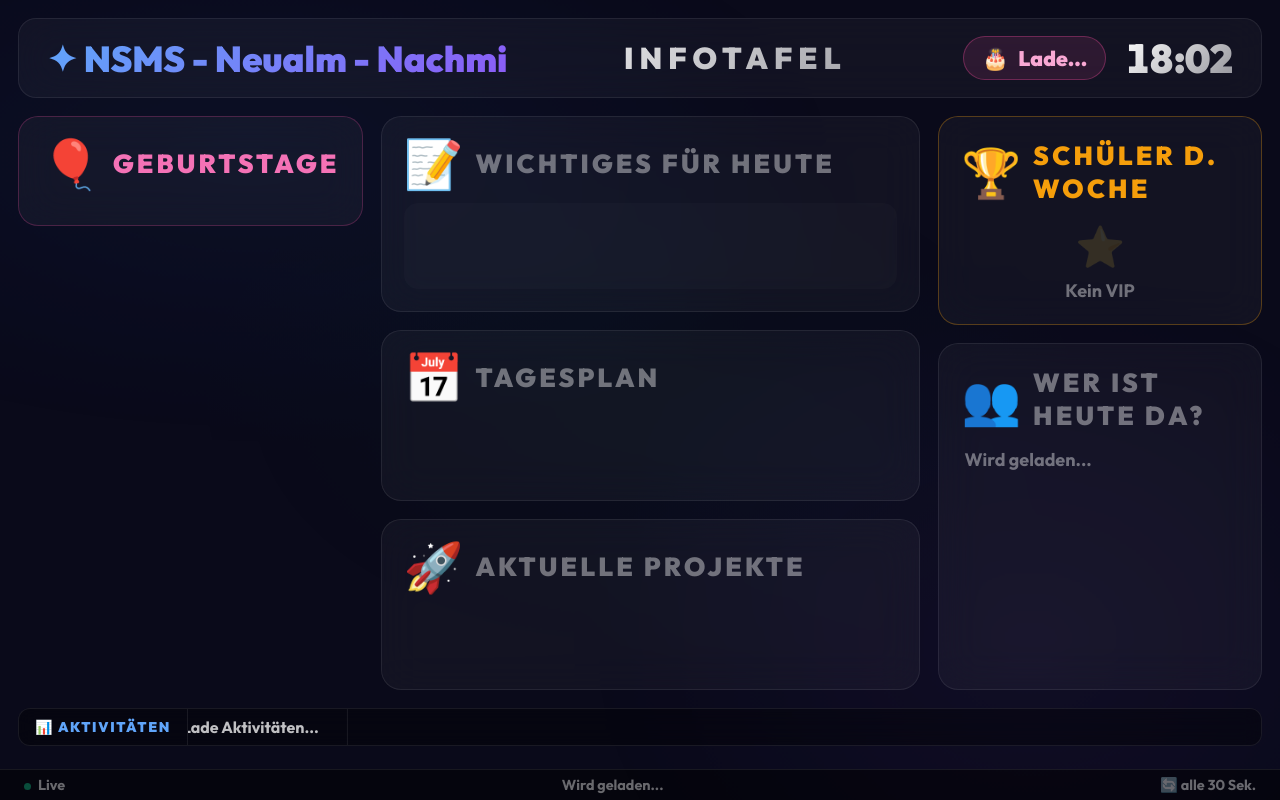
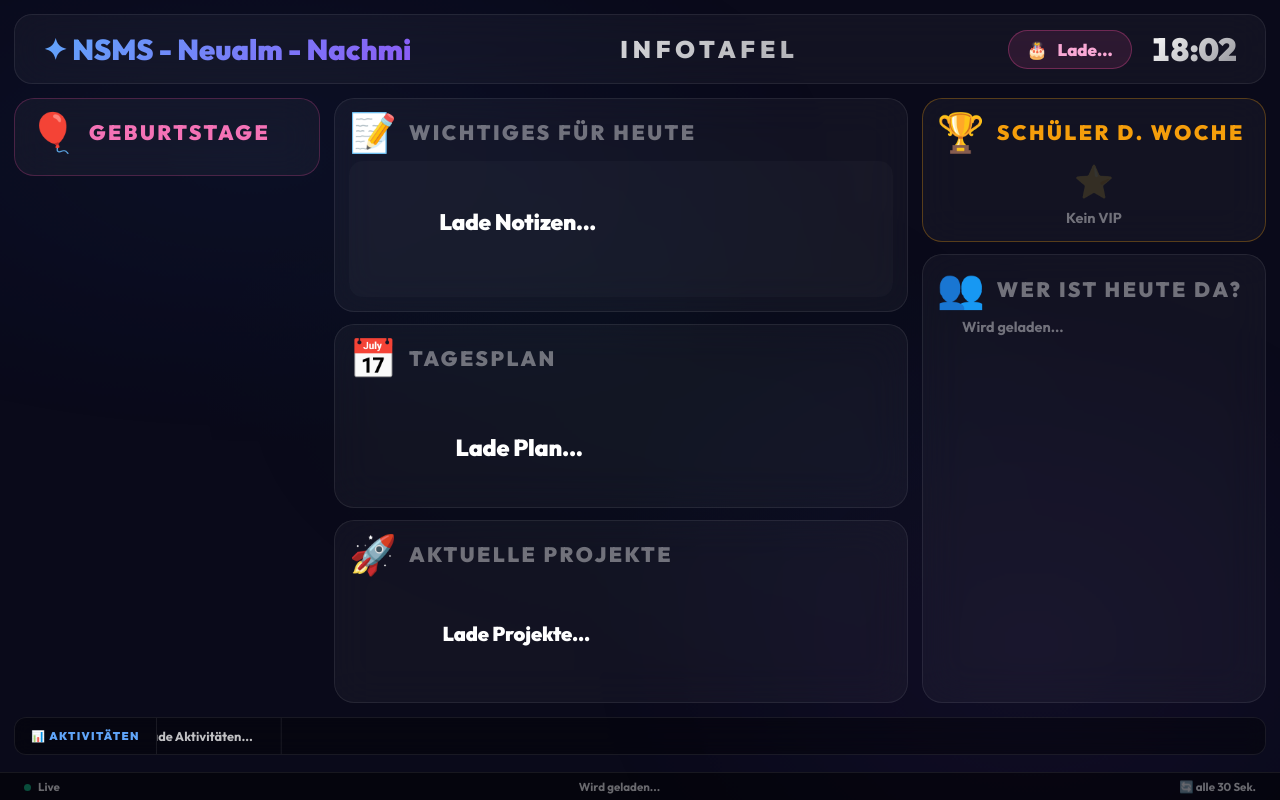
Before and after one commit to sbnmsstadt/neualm, a plain HTML site: page display/index.html in a window 1280 px wide. Drawn offline with Linux system fonts and the light colour scheme; no server answers.

Commit message:
Add files via upload

```diff
--- a/display/index.html
+++ b/display/index.html
@@ -20,7 +20,7 @@
             --text-muted: rgba(255,255,255,0.4);
         }
 
-        html { font-size: 125%; }
+        html { font-size: 100%; }
 
         * { margin: 0; padding: 0; box-sizing: border-box; }
 
@@ -74,8 +74,8 @@
             display: grid;
             grid-template-columns: 0.8fr 1.5fr 0.9fr;
             grid-template-rows: auto 1fr auto;
-            gap: 18px;
-            padding: 18px 18px 54px;
+            gap: 14px;
+            padding: 14px 14px 45px;
             height: 100vh;
             overflow: hidden;
         }
@@ -158,13 +158,13 @@
             background: var(--glass);
             border: 1px solid var(--glass-border);
             border-radius: 20px;
-            padding: 22px;
+            padding: 14px; /* Reduced from 22px */
             backdrop-filter: blur(20px);
             overflow: hidden;
             display: flex;
             flex-direction: column;
-            gap: 16px;
-            min-height: 0; /* Constraints to allow shrinking in flex/grid */
+            gap: 10px; /* Reduced from 16px */
+            min-height: 0;
         }
 
         .card-header {
@@ -377,8 +377,9 @@
         .center-col {
             display: flex;
             flex-direction: column;
-            gap: 18px;
+            gap: 12px;
             min-height: 0;
+            min-width: 0; /* Important for grid cells */
             overflow: hidden;
         }
 
@@ -633,8 +634,9 @@
         .right-col {
             display: flex;
             flex-direction: column;
-            gap: 18px;
+            gap: 12px;
             min-height: 0;
+            min-width: 0; /* Important for grid cells */
             overflow: hidden;
         }
 
@@ -643,11 +645,11 @@
         }
 
         .daily-notes-content {
-            font-size: 1.8rem;
-            line-height: 1.5;
+            font-size: 1.4rem;
+            line-height: 1.4;
             color: rgba(255,255,255,1);
             white-space: pre-wrap;
-            padding: 20px;
+            padding: 14px;
             font-weight: 800;
             letter-spacing: -0.01em;
             background: rgba(255,255,255,0.02);
@@ -655,8 +657,8 @@
         }
 
         .projects-content {
-            font-size: 1.45rem;
-            line-height: 1.4;
+            font-size: 1.25rem;
+            line-height: 1.3;
             color: rgba(255,255,255,1);
             white-space: pre-wrap;
             padding: 12px;
```
